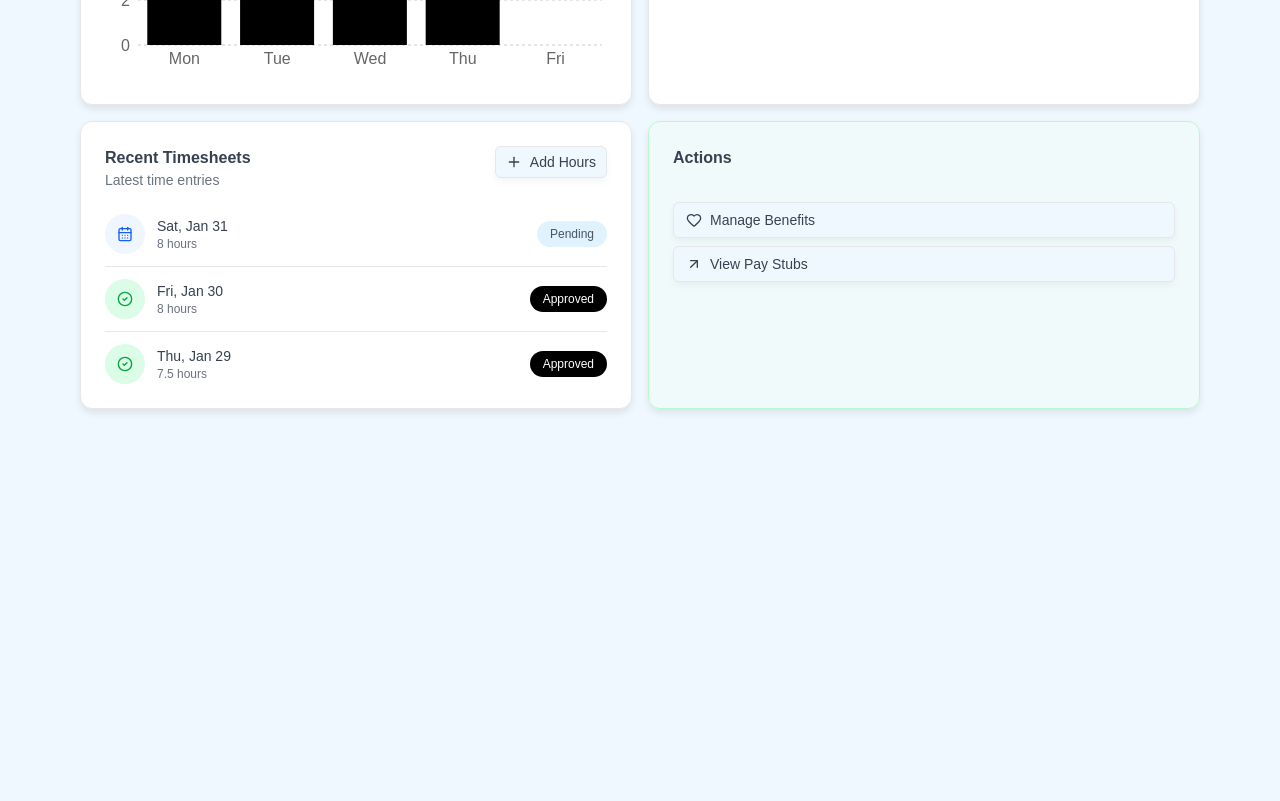
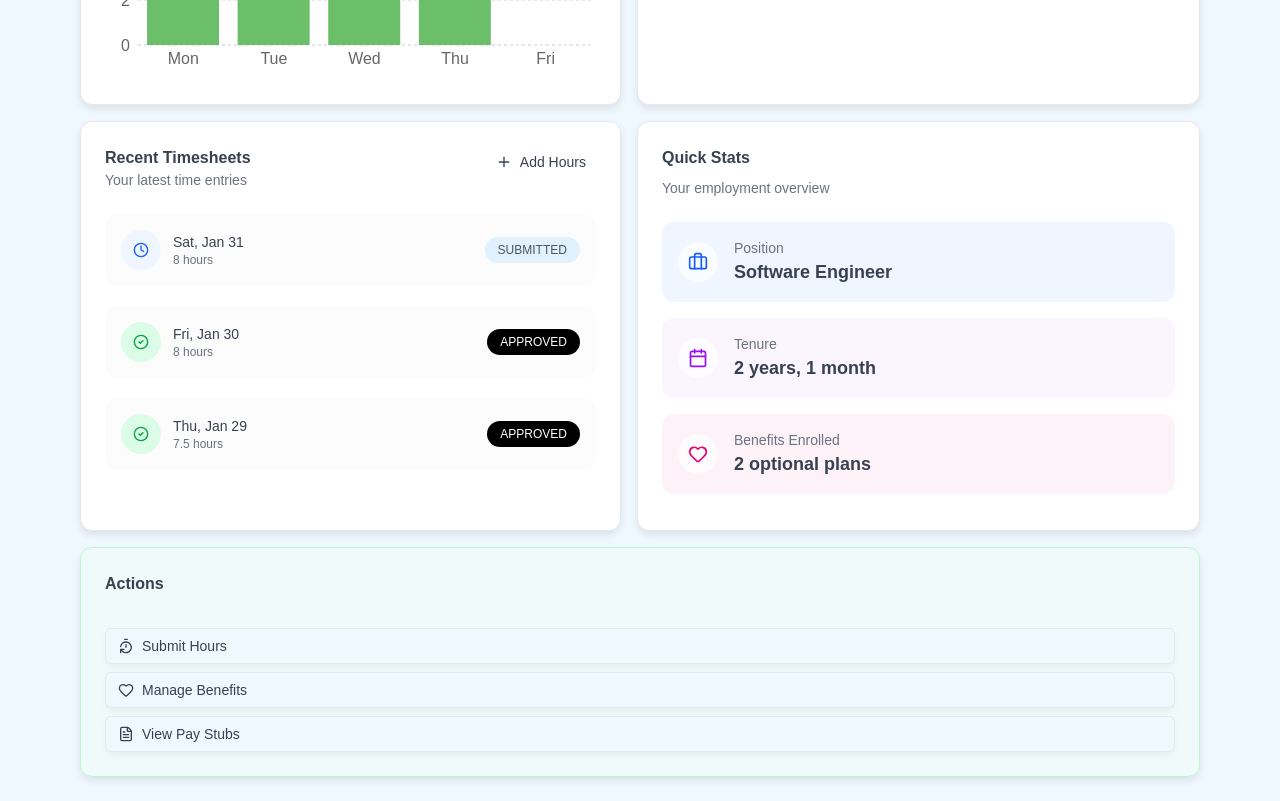
Before and after one commit to SamuelIVX/paycore, a Next.js app: page /employee/dashboard in a window 1280 px wide. Shown: the part 540-1341 px from the top of the page. Before the commit the page ends 973 px from the top, so only its background shows below. Built offline with nearby package versions, Linux system fonts and the light colour scheme; no server answers.

Commit message:
fix: Reverted the new dashboard changes from Marc's PR. (#31)
* fix: Reverted the new dashboard changes from Marc's PR.

* fix: Fixed CodeRabbitAI issues.

```diff
--- a/app/employee/dashboard/page.tsx
+++ b/app/employee/dashboard/page.tsx
@@ -12,13 +12,15 @@ import {
   YAxis,
 } from "recharts"
 import {
-  ArrowUpRight,
-  CalendarDays,
+  Briefcase,
+  Calendar,
   CheckCircle2,
   Clock,
   DollarSign,
+  FileText,
   Heart,
   Plus,
+  TimerReset,
   TrendingUp,
 } from "lucide-react"
 
@@ -43,23 +45,23 @@ const initialHoursByDay = [
 ]
 
 const initialTimesheets = [
-  { date: "Sat, Jan 31", hours: 8, status: "PENDING" as const },
+  { date: "Sat, Jan 31", hours: 8, status: "SUBMITTED" as const },
   { date: "Fri, Jan 30", hours: 8, status: "APPROVED" as const },
   { date: "Thu, Jan 29", hours: 7.5, status: "APPROVED" as const },
 ]
 
-function StatusBadge({ status }: { status: "PENDING" | "APPROVED" }) {
+function StatusBadge({ status }: { status: "SUBMITTED" | "APPROVED" }) {
   if (status === "APPROVED") {
     return (
       <Badge className="rounded-full bg-black px-3 py-1 text-white hover:bg-black/90">
-        Approved
+        APPROVED
       </Badge>
     )
   }
 
   return (
     <Badge variant="secondary" className="rounded-full px-3 py-1">
-      Pending
+      SUBMITTED
     </Badge>
   )
 }
@@ -94,6 +96,11 @@ export default function EmployeeDashboardPage() {
     const parsedHours = Number(hoursWorked)
     if (Number.isNaN(parsedHours) || parsedHours < 0) return
 
+    const dayOfWeek = selectedDate.getDay()
+    if (dayOfWeek === 0 || dayOfWeek === 6) {
+      setSubmitError("Hours can only be recorded Monday through Friday.")
+      return
+    }
     const workDate = `${selectedDate.getFullYear()}-${String(selectedDate.getMonth() + 1).padStart(2, "0")}-${String(selectedDate.getDate()).padStart(2, "0")}`
 
     try {
@@ -107,11 +114,7 @@ export default function EmployeeDashboardPage() {
     const formattedDate = formatDisplayDate(selectedDate)
     const shortDay = getShortDay(selectedDate)
 
-    setTimesheets((prev) => [
-      { date: formattedDate, hours: parsedHours, status: "PENDING" },
-      ...prev,
-    ])
-
+    setTimesheets((prev) => [{ date: formattedDate, hours: parsedHours, status: "SUBMITTED" }, ...prev])
     setHoursByDay((prev) =>
       prev.map((entry) =>
         entry.day === shortDay ? { ...entry, hours: parsedHours } : entry
@@ -173,7 +176,7 @@ export default function EmployeeDashboardPage() {
           </Card>
         </div>
 
-        <div className="mt-6 grid gap-4 lg:grid-cols-2">
+        <div className="mt-6 grid gap-4 lg:grid-cols-[0.98fr_1.02fr]">
           <Card className="shadow-sm">
             <CardHeader>
               <CardTitle className="text-base">This Week&apos;s Hours</CardTitle>
@@ -186,7 +189,7 @@ export default function EmployeeDashboardPage() {
                   <XAxis dataKey="day" tickLine={false} axisLine={false} />
                   <YAxis tickLine={false} axisLine={false} width={28} />
                   <Tooltip />
-                  <Bar dataKey="hours" radius={[8, 8, 0, 0]} />
+                  <Bar dataKey="hours" fill="#6BBF69" radius={[8, 8, 0, 0]} />
                 </BarChart>
               </ResponsiveContainer>
 
@@ -234,14 +237,14 @@ export default function EmployeeDashboardPage() {
             </CardContent>
           </Card>
 
-          <Card className="shadow-sm">
+          <Card className="shadow-sm min-h-[410px]">
             <CardHeader className="flex flex-row items-start justify-between space-y-0">
               <div>
                 <CardTitle className="text-base">Recent Timesheets</CardTitle>
-                <CardDescription>Latest time entries</CardDescription>
+                <CardDescription>Your latest time entries</CardDescription>
               </div>
               <Button
-                variant="outline"
+                variant="ghost"
                 size="sm"
                 className="gap-2"
                 onClick={() => setSubmitHoursOpen(true)}
@@ -254,7 +257,7 @@ export default function EmployeeDashboardPage() {
             <CardContent className="space-y-3">
               {timesheets.map((t, idx) => (
                 <div key={`${t.date}-${idx}`}>
-                  <div className="flex items-center justify-between">
+                  <div className="flex items-center justify-between rounded-xl bg-muted/30 p-4">
                     <div className="flex items-center gap-3">
                       <div
                         className={`flex h-10 w-10 items-center justify-center rounded-full ${t.status === "APPROVED" ? "bg-green-100" : "bg-blue-50"
@@ -263,7 +266,7 @@ export default function EmployeeDashboardPage() {
                         {t.status === "APPROVED" ? (
                           <CheckCircle2 className="h-4 w-4 text-green-600" />
                         ) : (
-                          <CalendarDays className="h-4 w-4 text-blue-600" />
+                          <Clock className="h-4 w-4 text-blue-600" />
                         )}
                       </div>
                       <div className="leading-tight">
@@ -273,17 +276,64 @@ export default function EmployeeDashboardPage() {
                     </div>
                     <StatusBadge status={t.status} />
                   </div>
-                  {idx !== timesheets.length - 1 && <Separator className="my-3" />}
+                  {idx !== timesheets.length - 1 && <div className="h-2" />}
                 </div>
               ))}
             </CardContent>
           </Card>
 
-          <Card className="border-green-200 bg-green-50/40 shadow-sm">
+          <Card className="shadow-sm min-h-[410px]">
+            <CardHeader>
+              <CardTitle className="text-base">Quick Stats</CardTitle>
+              <CardDescription>Your employment overview</CardDescription>
+            </CardHeader>
+            <CardContent className="space-y-4">
+              <div className="flex items-center gap-4 rounded-xl bg-blue-50 p-4">
+                <div className="flex h-10 w-10 items-center justify-center rounded-full bg-white/70">
+                  <Briefcase className="h-5 w-5 text-blue-600" />
+                </div>
+                <div>
+                  <div className="text-sm text-muted-foreground">Position</div>
+                  <div className="text-lg font-semibold">Software Engineer</div>
+                </div>
+              </div>
+
+              <div className="flex items-center gap-4 rounded-xl bg-purple-50 p-4">
+                <div className="flex h-10 w-10 items-center justify-center rounded-full bg-white/70">
+                  <Calendar className="h-5 w-5 text-purple-600" />
+                </div>
+                <div>
+                  <div className="text-sm text-muted-foreground">Tenure</div>
+                  <div className="text-lg font-semibold">2 years, 1 month</div>
+                </div>
+              </div>
+
+              <div className="flex items-center gap-4 rounded-xl bg-pink-50 p-4">
+                <div className="flex h-10 w-10 items-center justify-center rounded-full bg-white/70">
+                  <Heart className="h-5 w-5 text-pink-600" />
+                </div>
+                <div>
+                  <div className="text-sm text-muted-foreground">Benefits Enrolled</div>
+                  <div className="text-lg font-semibold">2 optional plans</div>
+                </div>
+              </div>
+            </CardContent>
+          </Card>
+
+          <Card className="border-green-200 bg-green-50/40 shadow-sm lg:col-span-2">
             <CardHeader>
               <CardTitle className="text-base">Actions</CardTitle>
             </CardHeader>
             <CardContent className="space-y-2">
+              <Button
+                variant="outline"
+                className="w-full justify-start gap-2 bg-background"
+                onClick={() => setSubmitHoursOpen(true)}
+              >
+                <TimerReset className="h-4 w-4" />
+                Submit Hours
+              </Button>
+
               <Button
                 variant="outline"
                 className="w-full justify-start gap-2 bg-background"
@@ -298,7 +348,7 @@ export default function EmployeeDashboardPage() {
                 className="w-full justify-start gap-2 bg-background"
                 onClick={() => router.push("/employee/paystubs")}
               >
-                <ArrowUpRight className="h-4 w-4" />
+                <FileText className="h-4 w-4" />
                 View Pay Stubs
               </Button>
             </CardContent>
@@ -306,22 +356,19 @@ export default function EmployeeDashboardPage() {
         </div>
       </main>
 
-      <Dialog
-        open={submitHoursOpen}
-        onOpenChange={(open) => { setSubmitHoursOpen(open); setSubmitError(null) }}
-      >
+      <Dialog open={submitHoursOpen} onOpenChange={(open) => { setSubmitHoursOpen(open); setSubmitError(null) }}>
         <DialogContent className="sm:max-w-[440px]">
           <DialogHeader>
             <DialogTitle>Submit Hours Worked</DialogTitle>
-            <DialogDescription>Record your hours for a specific date</DialogDescription>
+            <DialogDescription>
+              Record your hours for a specific date
+            </DialogDescription>
           </DialogHeader>
 
           <div className="space-y-4">
             <div className="space-y-2">
-              <span id="date-label" className="text-sm font-medium">
-                Date
-              </span>
-              <div className="mt-2 rounded-md border p-3" role="group" aria-labelledby="date-label">
+              <p id="work-date-label" className="text-sm font-medium">Date</p>
+              <div role="group" aria-labelledby="work-date-label" className="rounded-md border p-3">
                 <DateCalendar
                   mode="single"
                   selected={selectedDate}
```
